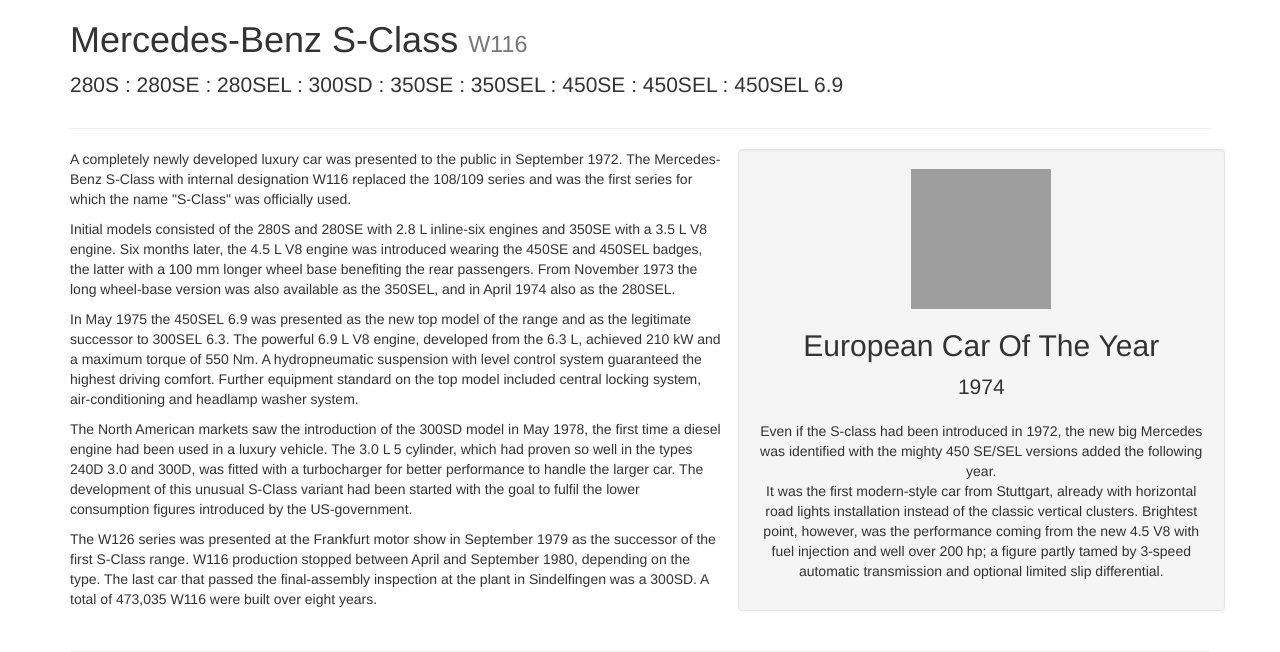
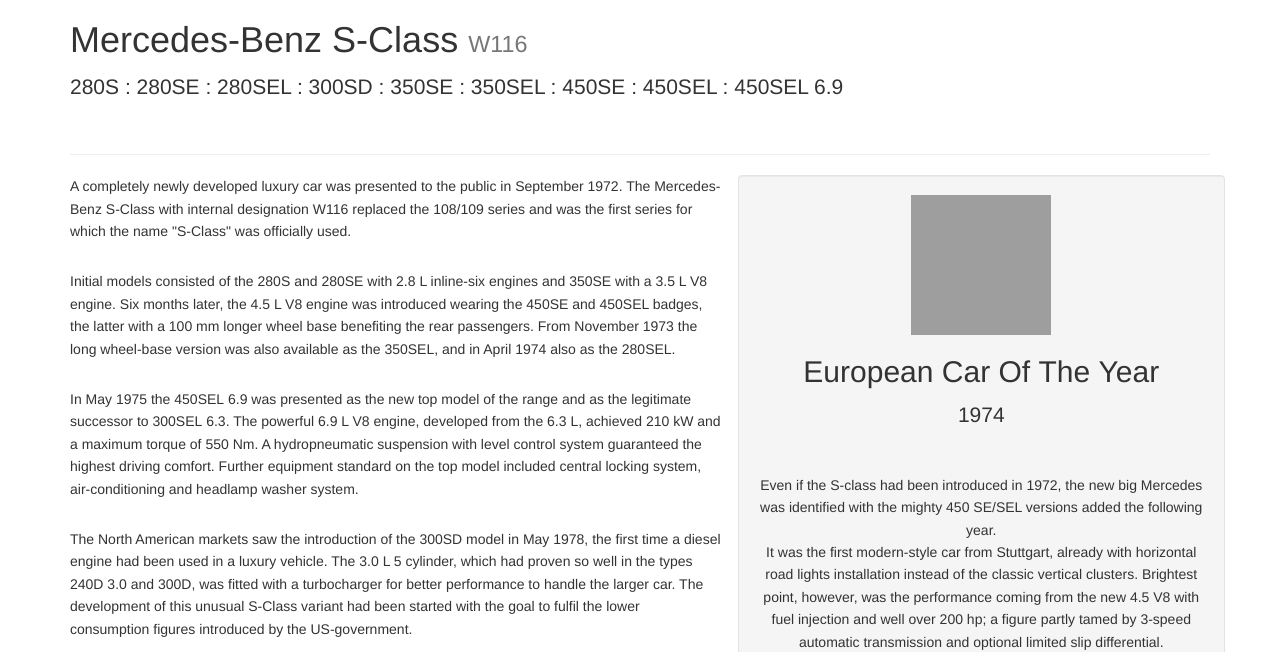
Before and after one commit to W116org/w116org.github.io, a Jekyll site: the page built from index.html, in a window 1280 px wide. Shown: the part 372-1024 px from the top of the page. Built offline with Jekyll 4.4.1, drawn with Linux system fonts in a browser that asks for light colours; nearby versions of some CDN libraries; comment, search, counter and statistics services are not loaded; grey boxes are pictures that could not be loaded.

Commit message:
Update default.html

```diff
--- a/_layouts/default.html
+++ b/_layouts/default.html
@@ -15,7 +15,7 @@
   margin-bottom: 0px;
 }
 
-content > p {
+#content p {
   margin-bottom: 2em;
   line-height: 1.6em;
 }
```
